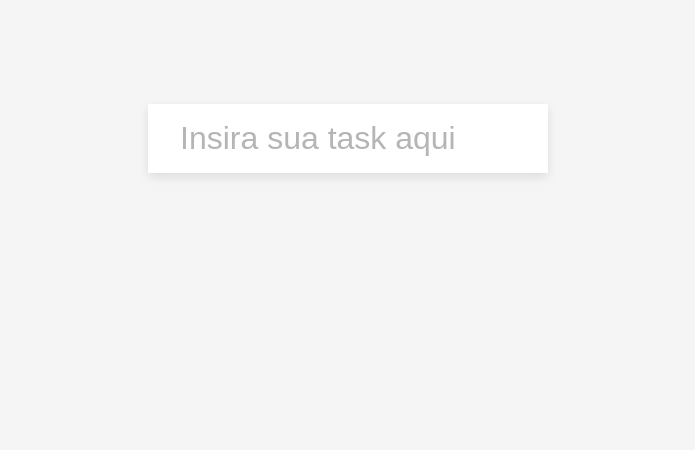
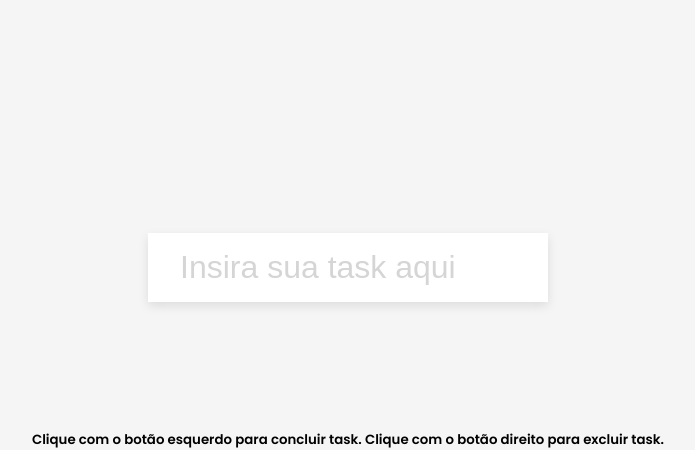
Before and after one commit to lyssacavalcanti/to-do-app, a plain HTML site: page index.html in a window 1280 px wide. Shown: the part 350-800 px from the top of the page, without its empty margins (292-987 px from the left). Drawn offline with Linux system fonts and the light colour scheme.

Commit message:
Coding update.

```diff
--- a/index.html
+++ b/index.html
@@ -19,5 +19,9 @@
             />
         <ul class="todos" id="todos"></ul>
         </form>
+        <small>
+            Clique com o botão esquerdo para concluir task.
+            Clique com o botão direito para excluir task.
+        </small>
     </body>
 </html>
--- a/script.js
+++ b/script.js
@@ -15,6 +15,12 @@ form.addEventListener("submit",(e) => {
             todoEl.classList.toggle('completed');
         });
 
+        todoEl.addEventListener('contextmenu', (e) => {
+            e.preventDefault();
+
+            todoEl.remove();
+        });
+
         todos.appendChild(todoEl);
 
         input.value = "";
--- a/style.css
+++ b/style.css
@@ -5,8 +5,13 @@
 
 body {
     background-color: #f5f5f5;
+    display: flex;
+    align-items: center;
+    justify-content: center;
+    flex-direction: column;
     font-family: "Poppins", sans-serif;
     margin: 0;
+    min-height: 100vh;
 }
 
 h1 {
@@ -31,7 +36,7 @@ form {
 }
 
 .input::placeholder {
-    color: #b5b5b5;
+    color: #d5d5d5;
 }
 
 .todos {
@@ -49,6 +54,7 @@ form {
 }
 
 .todos li.completed {
+    color: #b5b5b5;
     text-decoration: line-through;
 
 }
```
